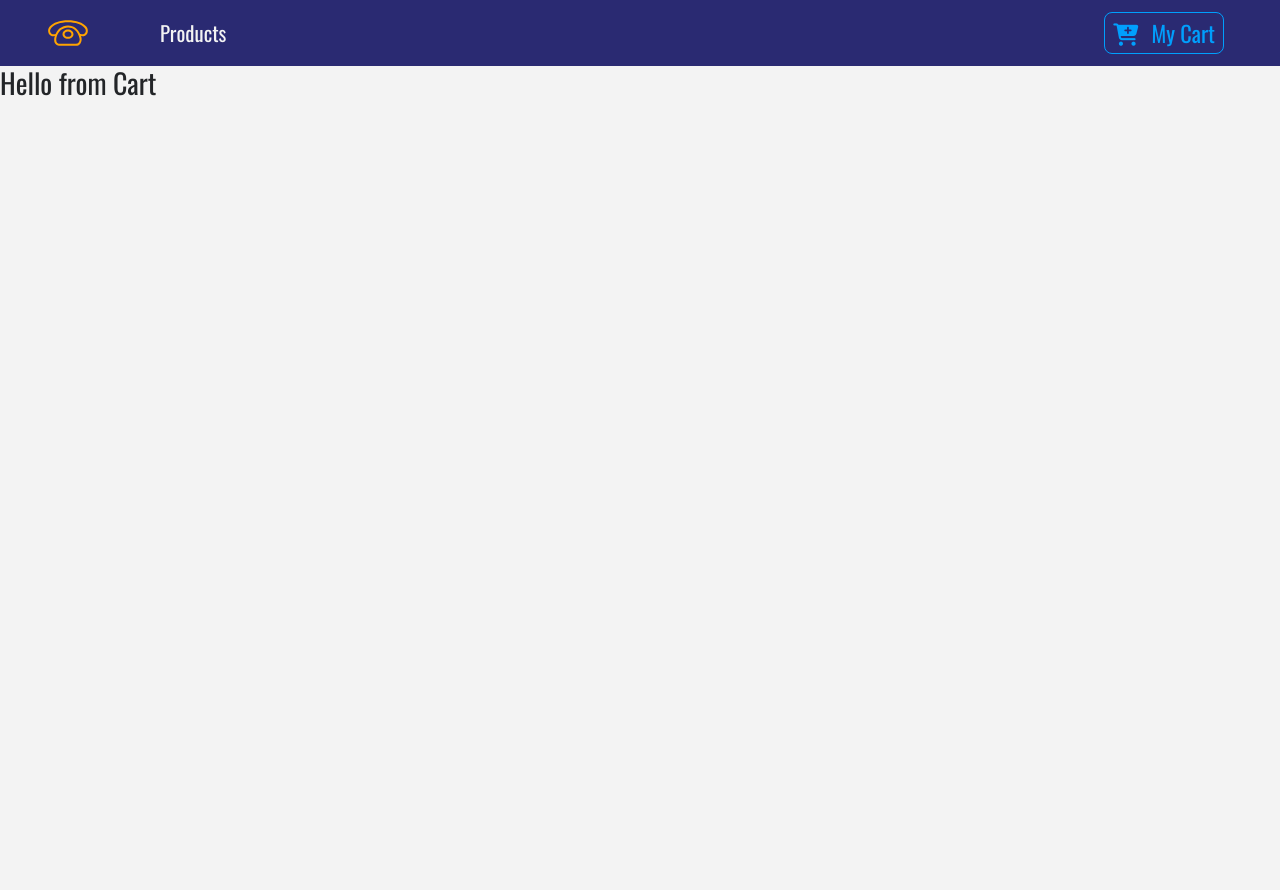
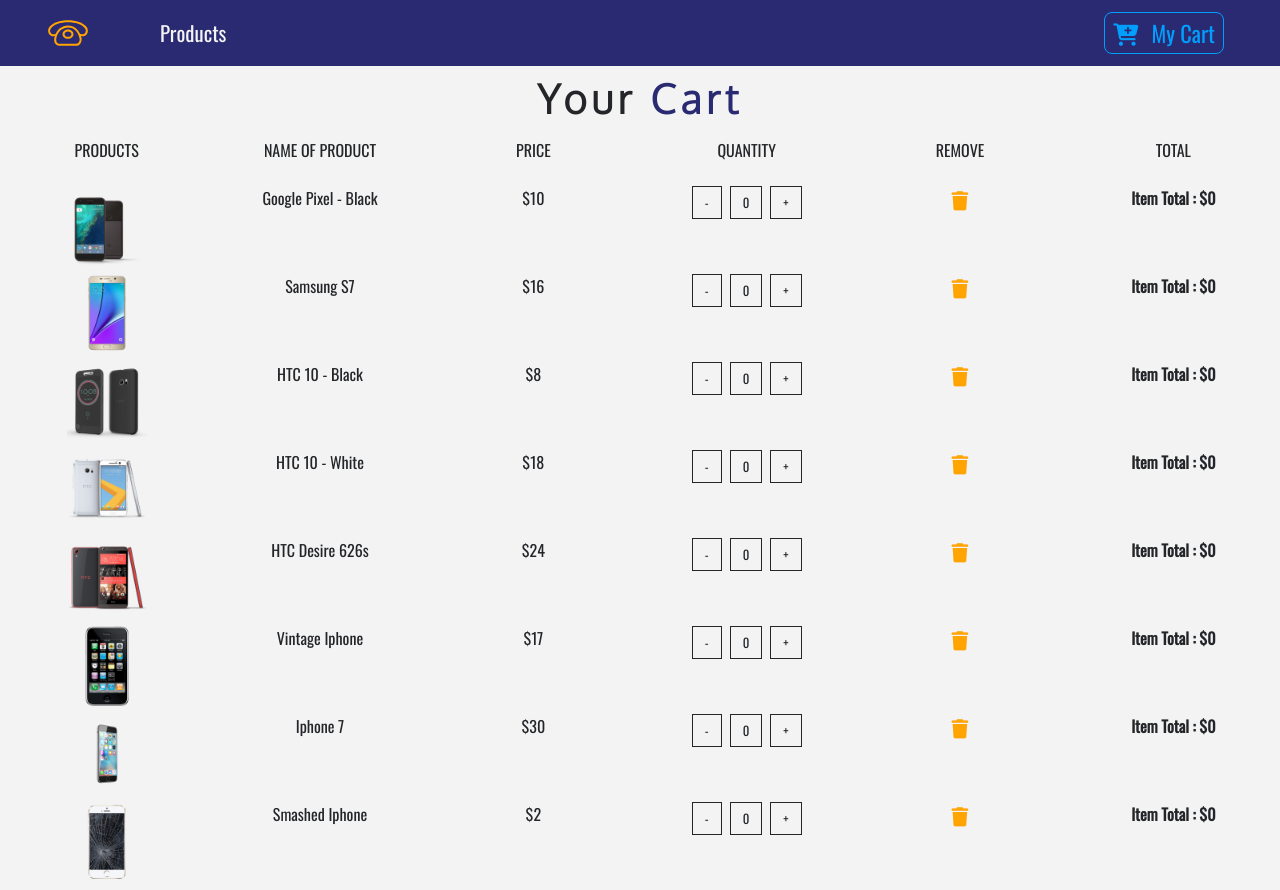
Before and after one commit to TommyWillen/REACTive-ecommerce-with-paypal, a React (Create React App) app: page /cart in a window 1280 px wide. Before the commit the page ends 800 px from the top, so only its background shows below. Built offline with nearby package versions, Linux system fonts and the light colour scheme.

Commit message:
added modal for when items are added to the cart, and created initial layout for the cart

```diff
--- a/src/App.css
+++ b/src/App.css
@@ -13,14 +13,35 @@ body {
 }
 
 .text-title {
-  font-family: 'Oxygen', sans-serif;
+  font-family: "Oxygen", sans-serif;
   letter-spacing: 0.3rem;
   text-transform: uppercase;
 }
 
-.text-blue{
+.text-blue {
   color: var(--mainBlue);
 }
-.text-bright{
+
+.text-bright {
   color: var(--lightBlue);
 }
+
+.btn-black {
+  background: transparent;
+  text-transform: capitalize;
+  font-size: 0.8rem !important;
+  color: var(--mainDark);
+  border-radius: 0 !important;
+  border: 0.1rem solid var(--mainDark) !important;
+}
+
+.btn-black:hover {
+  background: var(--mainDark) !important;
+  color: var(--mainWhite) !important;
+}
+
+.cart-icon {
+  cursor: pointer;
+  font-size: 1.2rem;
+  color: var(--mainYellow);
+}
--- a/src/App.js
+++ b/src/App.js
@@ -5,8 +5,9 @@ import React from "react";
 import MyNavbar from "./components/MyNavbar/MyNavbar";
 import ProductList from "./components/ProductList/ProductList";
 import Details from "./components/Details/Details";
-import Cart from "./components/Cart/Cart";
+import Cart from "./components/CartComponents/Cart/Cart";
 import Default from "./components/Default/Default";
+import Modal from './components/Modal/Modal'
 
 const App = () => {
   return (
@@ -18,6 +19,7 @@ const App = () => {
         <Route path="/cart" component={Cart} />
         <Route component={Default} />
       </Switch>
+      <Modal/>
     </React.Fragment>
   );
 };
--- a/src/components/Cart/Cart.js
+++ /dev/null
@@ -1,11 +0,0 @@
-import React from "react";
-
-const Cart = () => {
-  return (
-    <div>
-      <h3> Hello from Cart</h3>
-    </div>
-  );
-};
-
-export default Cart;
--- /dev/null
+++ b/src/components/CartComponents/Cart/Cart.js
@@ -0,0 +1,31 @@
+import React from "react";
+import Title from "../../Title/Title";
+import CartColumns from "../CartColumns/CartColumns";
+import EmptyCart from "../EmptyCart/EmptyCart";
+import { ProductConsumer } from "../../../context";
+import CartList from '../CartList/CartList'
+
+const Cart = () => {
+  return (
+    <section>
+      <ProductConsumer>
+        {(value) => {
+          const { myCart } = value;
+          if (myCart.length) {
+            return (
+              <React.Fragment>
+                <Title name="your" title="cart" />
+                <CartColumns />
+                <CartList value={value}/>
+              </React.Fragment>
+            );
+          } else {
+            return <EmptyCart />;
+          }
+        }}
+      </ProductConsumer>
+    </section>
+  );
+};
+
+export default Cart;
--- /dev/null
+++ b/src/components/CartComponents/CartColumns/CartColumns.js
@@ -0,0 +1,31 @@
+import React from "react";
+import { Col, Container, Row } from "react-bootstrap";
+
+const CartColumns = () => {
+  return (
+    <Container fluid className="text-center d-none d-lg-block">
+      <Row>
+        <Col xs={10} lg={2} className="mx-auto">
+          <p className="text-uppercase">products</p>
+        </Col>
+        <Col xs={10} lg={2} className="mx-auto">
+          <p className="text-uppercase">name of product</p>
+        </Col>
+        <Col xs={10} lg={2} className="mx-auto">
+          <p className="text-uppercase">price</p>
+        </Col>
+        <Col xs={10} lg={2} className="mx-auto">
+          <p className="text-uppercase">quantity</p>
+        </Col>
+        <Col xs={10} lg={2} className="mx-auto">
+          <p className="text-uppercase">remove</p>
+        </Col>
+        <Col xs={10} lg={2} className="mx-auto">
+          <p className="text-uppercase">total</p>
+        </Col>
+      </Row>
+    </Container>
+  );
+};
+
+export default CartColumns;
--- /dev/null
+++ b/src/components/CartComponents/CartItem/CartItem.js
@@ -0,0 +1,49 @@
+import React from "react";
+import { Col, Row } from "react-bootstrap";
+
+const CartItem = ({ item, value }) => {
+  const { id, title, img, price, total, count } = item;
+  const { increment, decrement, removeItem } = value;
+
+  return (
+    <Row className="my-2 text-capitalize text-center">
+      <Col xs={10} className="mx-auto" lg={2}>
+        <img
+          src={img}
+          style={{ width: "5rem", height: "5rem" }}
+          className="img-fluid"
+          alt={title}
+        />
+      </Col>
+      <Col xs={10} className="mx-auto" lg={2}>
+        <span className="d-lg-none">product : </span> {title}
+      </Col>
+      <Col xs={10} className="mx-auto" lg={2}>
+        <span className="d-lg-none">price : </span> ${price}
+      </Col>
+      <Col xs={10} className="mx-auto my-2 my-lg-0" lg={2}>
+        <div className="d-flex justify-content-center">
+          <div>
+            <span className="btn btn-black mx-1" onClick={() => decrement(id)}>
+              -
+            </span>
+            <span className="btn btn-black mx-1">{count}</span>
+            <span className="btn btn-black mx-1" onClick={() => increment(id)}>
+              +
+            </span>
+          </div>
+        </div>
+      </Col>
+          <Col xs={10} className="mx-auto" lg={2}>
+              <div className='cart-icon' onClick={() => removeItem(id)}>
+               <i className='fas fa-trash' />
+              </div>
+      </Col>
+      <Col xs={10} className="mx-auto" lg={2}>
+        <strong>item total : ${total}</strong>
+      </Col>
+    </Row>
+  );
+};
+
+export default CartItem;
--- /dev/null
+++ b/src/components/CartComponents/CartList/CartList.js
@@ -0,0 +1,16 @@
+import React from "react";
+import { Container } from "react-bootstrap";
+import CartItem from "../CartItem/CartItem";
+const CartList = ({ value }) => {
+  const { myCart } = value;
+  return (
+    <Container fluid>
+          {myCart.map(item => {
+              return <CartItem key={item.id} item={item} value={value}/>
+      })}
+
+    </Container>
+  );
+};
+
+export default CartList;
--- /dev/null
+++ b/src/components/CartComponents/EmptyCart/EmptyCart.js
@@ -0,0 +1,16 @@
+import React from 'react'
+import { Col, Container, Row } from 'react-bootstrap'
+
+const EmptyCart = () => {
+  return (
+      <Container className="mt-5">
+          <Row>
+              <Col xs={10} className="mx-auto text-center text-title">
+                  <h1>your cart is currently empty</h1>
+              </Col>
+          </Row>
+    </Container>
+  )
+}
+
+export default EmptyCart
--- a/src/components/Details/Details.js
+++ b/src/components/Details/Details.js
@@ -52,6 +52,7 @@ const Details = () => {
                     disabled={inCart ? true : false}
                     onClick={() => {
                       value.addToCart(id);
+                      value.openModal(id);
                     }}
                   >
                     {inCart ? "in cart" : "add to cart"}
--- /dev/null
+++ b/src/components/Modal/Modal.js
@@ -0,0 +1,60 @@
+import React from "react";
+import styled from "styled-components";
+import { ProductConsumer } from "../../context";
+import { ButtonContainer } from "../Button/Button";
+import { Link } from "react-router-dom";
+import { Col, Container, Row } from "react-bootstrap";
+
+const ModalContainer = styled.div`
+  position: fixed;
+  top: 0;
+  left: 0;
+  right: 0;
+  bottom: 0;
+  background: rgba(0,0,0,0.3);
+  display: flex;
+  align-items: center;
+  justify-content: center;
+  #modal{
+      background: var(--mainWhite);
+  }
+`
+
+const Modal = () => {
+  return (
+    <ProductConsumer>
+      {(value) => {
+              const { modalState, closeModal } = value;
+              const { img, title, price } = value.modalProduct;
+              if (!modalState) {
+                  return null
+              } else {
+                return <ModalContainer>
+                      <Container>
+                          <Row>
+                              <Col id='modal' xs={8} md={6} lg={4} className='mx-auto text-center text-capitalize p-5'>
+                                <h5>item added to the cart</h5>
+                                <img src={img} className="img-fluid" alt={title} />
+                                <h5>{title}</h5>
+                                <h5 className='text-muted'>price : $ {price}</h5>
+                                <Link to='/'>
+                                    <ButtonContainer onClick={() => closeModal()}>
+                                        Store
+                                    </ButtonContainer>
+                                </Link>
+                                <Link to='/cart'>
+                                    <ButtonContainer cart onClick={() => closeModal()}>
+                                        Go to Cart
+                                    </ButtonContainer>
+                                </Link>
+                              </Col>
+                          </Row>
+                    </Container>
+                  </ModalContainer>
+              }
+      }}
+    </ProductConsumer>
+  );
+};
+
+export default Modal;
--- a/src/components/Product/Product.js
+++ b/src/components/Product/Product.js
@@ -73,7 +73,10 @@ const Product = (props) => {
               <button
                 className="cart-btn"
                 disabled={inCart ? true : false}
-                onClick={() => value.addToCart(id)}
+                onClick={() => {
+                  value.addToCart(id);
+                  value.openModal(id);
+                }}
               >
                 {inCart ? (
                   <p className="mb-0" disabled>
--- a/src/context.js
+++ b/src/context.js
@@ -6,7 +6,12 @@ const ProductContext = React.createContext();
 const ProductProvider = (props) => {
   const [products, setProducts] = useState([]);
   const [productDetail, setProductDetail] = useState(detailProduct);
-  const [myCart, setMyCart] = useState([]);
+  const [myCart, setMyCart] = useState(storeProducts);
+  const [modalState, setModalState] = useState(false);
+  const [modalProduct, setModalProduct] = useState(detailProduct);
+  const [cartSubTotal, setCartSubTotal] = useState(0);
+  const [cartTax, setCartTax] = useState(0);
+  const [cartTotal, setCartTotal] = useState(0)
 
   const getItem = (id) => {
     const product = products.find((item) => item.id === id);
@@ -26,12 +31,21 @@ const ProductProvider = (props) => {
     product.count = 1;
     const price = product.price;
     product.total = price;
-        let tempProduct = myCart
-        tempProduct.push(product)
+    let tempProduct = myCart;
+    tempProduct.push(product);
     setProducts(tempProducts);
     setMyCart(tempProduct);
   };
 
+  const openModal = id => {
+    const product = getItem(id);
+    setModalProduct(product);
+    setModalState(true);
+  }
+
+  const closeModal = () => {
+    setModalState(false);
+  }
   const loadProducts = () => {
     let tempProducts = [];
     storeProducts.forEach((item) => {
@@ -43,6 +57,21 @@ const ProductProvider = (props) => {
   useEffect(() => {
     loadProducts();
   }, []);
+
+  const increment = id => {
+    console.log("increment function")
+  }
+  const decrement = id => {
+    console.log("decrement function")
+  }
+
+  const removeItem = id => {
+    console.log("item removed")
+  }
+
+  const clearCart = () => {
+    console.log('cleared cart')
+  }
   return (
     <ProductContext.Provider
       value={{
@@ -50,6 +79,18 @@ const ProductProvider = (props) => {
         productDetail: productDetail,
         handleDetail: handleDetail,
         addToCart: addToCart,
+        openModal: openModal,
+        closeModal: closeModal,
+        modalState: modalState,
+        modalProduct: modalProduct,
+        myCart: myCart,
+        cartSubTotal: cartSubTotal,
+        cartTax: cartTax,
+        cartTotal: cartTotal,
+        increment: increment,
+        decrement: decrement,
+        removeItem: removeItem,
+        clearCart: clearCart
       }}
     >
       {props.children}
```
Lines whose indentation alone changed are shown as unchanged.
